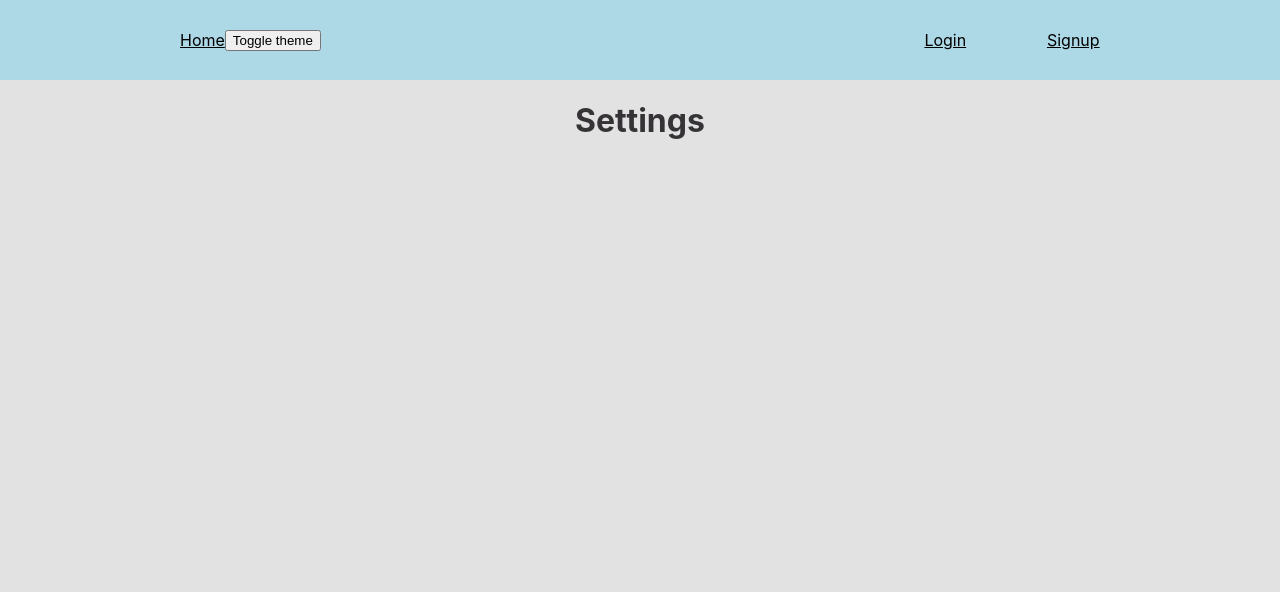
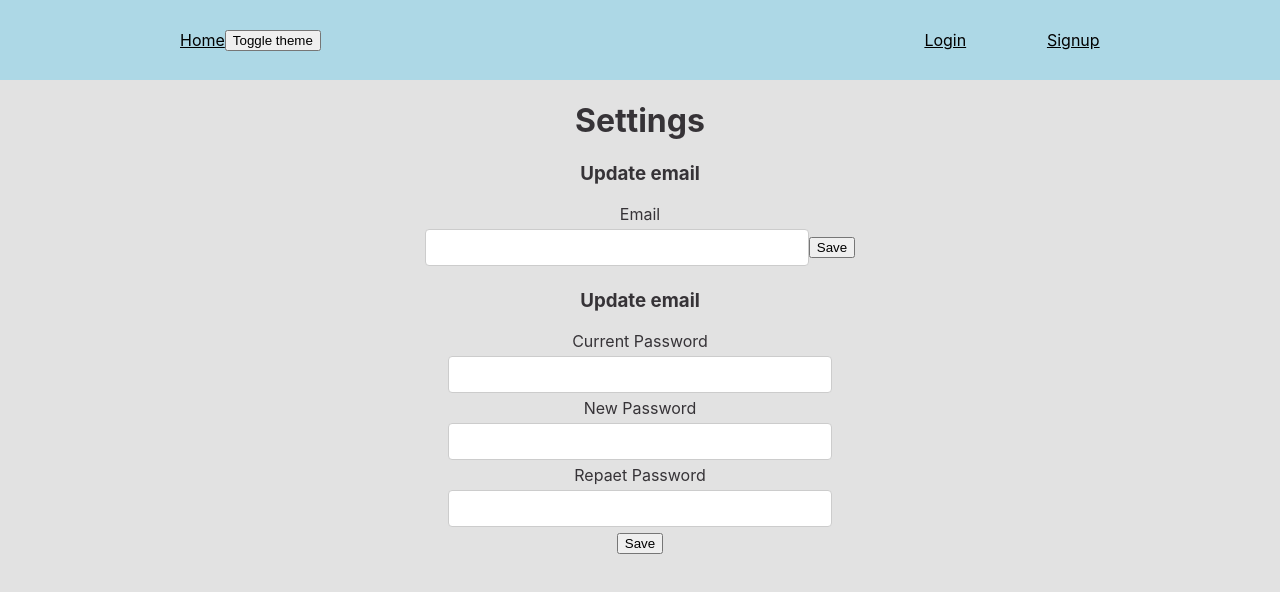
Before and after one commit to suspha/react-friend-list, a React (Create React App) app in the folder frontend/: page /settings in a window 1280 px wide. Shown: the top 592 px of the page. Built offline with nearby package versions, Linux system fonts and the light colour scheme.

Commit message:
Add settings for password and email

```diff
--- a/frontend/src/lib/tools.js
+++ b/frontend/src/lib/tools.js
@@ -14,6 +14,7 @@ export const cookie = window.cookie = function(key, val, time) {
 export const ajax = async function(path, values = {}) {
   const result = await fetch(BASE + path, {
     method: 'POST',
+    credentials: 'include',
     headers: {
       'Accept': 'application/json',
       'Content-Type': 'application/json',
--- a/frontend/src/views/SettingsView.js
+++ b/frontend/src/views/SettingsView.js
@@ -1,9 +1,72 @@
-import React from 'react';
+import React, { useState, useContext } from 'react';
+import { cookie, ajax } from "../lib/tools";
+import { AppContext } from '../AppContext'
 
 function SettingsView() {
+  const [emailValues, setEmailValues] = useState({  email: ''})
+  const [passwordValues, setPasswordValues] = useState({ current: '', password: '', repeat:''})
+  const context = useContext(AppContext)
+  /* eslint-disable no-unused-vars */
+  const [ notification, setNotification ] = context.notify
+
+
+  async function handleSaveEmail(e) {
+    e.preventDefault()
+    const result = await ajax('/settings/email', emailValues)
+    if(result.errors) {
+      setNotification(result.errors)
+    } else {
+      setNotification('Email is saved')
+    }
+  }
+
+  async function handleSavePassword(e) {
+    e.preventDefault()
+    const result = await ajax('/settings/password', passwordValues)
+    window.scroll(0,0)
+    if(result.errors) {
+      setNotification(result.errors)
+    } else {
+      setNotification('Password is saved')
+    }
+  }
+
+  function updateEmailValue(event) {
+    setEmailValues({ ...emailValues, [event.target.name]: event.target.value })
+  }
+
+  function updatePasswordValue(event) {
+    setPasswordValues({ ...passwordValues, [event.target.name]: event.target.value })
+  }
 
   return (
-     <h1>Settings</h1>
+    <>
+    <h1>Settings</h1>
+    <form onSubmit={ handleSaveEmail }>
+      <h3>Update email</h3>
+      <div>
+        <label>Email</label><br/>
+        <input type="text" name="email" onChange={e => updateEmailValue(e)}/>
+        <button>Save</button>
+      </div>
+    </form>
+    <form onSubmit= {handleSavePassword}>
+      <h3>Update email</h3>
+      <div>
+        <label>Current Password</label><br/>
+        <input type="password" name="current" onChange={e => updatePasswordValue(e)}/>
+      </div>
+      <div>
+        <label>New Password</label><br/>
+        <input type="password" name="password" onChange={e => updatePasswordValue(e)}/>
+      </div>
+      <div>
+        <label>Repaet Password</label><br/>
+        <input type="password" name="repeat" onChange={e => updatePasswordValue(e)}/>
+      </div>
+      <button className="save-button">Save</button>
+    </form>
+    </>
   );
 }
 
```
Also changed, not shown: 1 other file (tests, documents, lock files or other folders).
